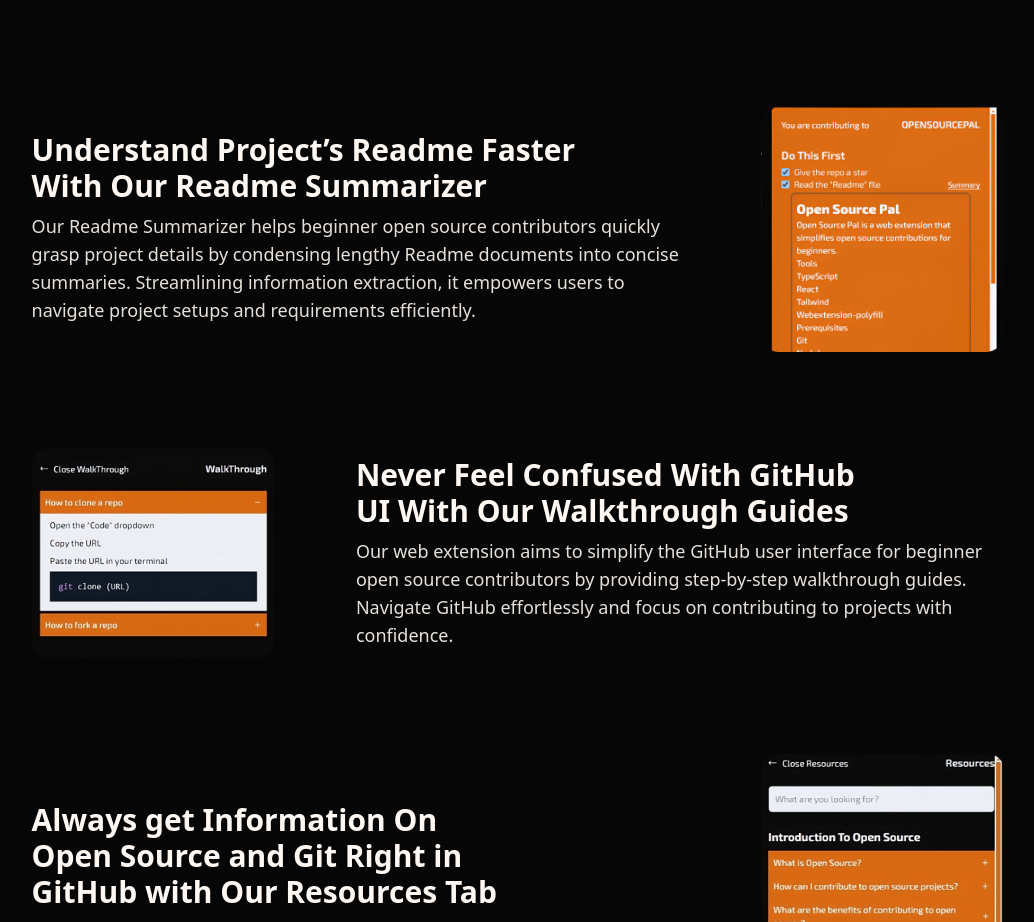
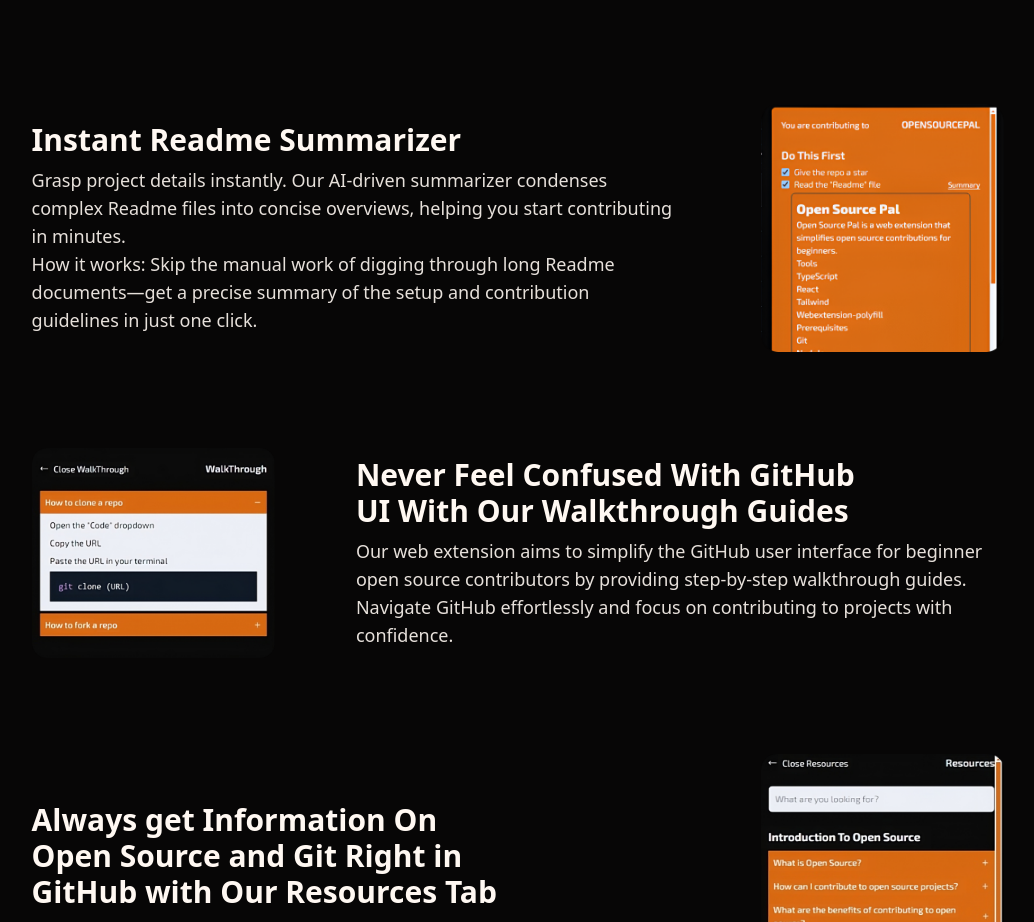
Before and after one commit to genial-mani/landing-page-opensource, a website built with Vite: page index.html in a window 1280 px wide. Shown: the part 1480-2402 px from the top of the page, without its empty margins (122-1156 px from the left). Built offline with nearby package versions, Linux system fonts and the light colour scheme.

Commit message:
Issue #3 fixed: Changed the readme summarizer content as required.

```diff
--- a/index.html
+++ b/index.html
@@ -63,8 +63,8 @@
       <article class="md:w-4/5 w-full max-w-[1200px] md:mt-40 sm:mt-32 mt-24 sm:gap-24 gap-5 flex flex-col">
         <section class="flex items-center justify-between flex-wrap w-full">
           <div class="sm:w-2/3 w-full flex flex-col gap-2">
-            <h3 class="font-bold md:text-3xl sm:text-2xl text-xl">Understand Project’s Readme Faster <br>With Our Readme Summarizer</h3>
-            <h4 class="md:text-lg sm:text-base text-sm opacity-90">Our Readme Summarizer helps beginner open source contributors quickly grasp project details by condensing lengthy Readme documents into concise summaries. Streamlining information extraction, it empowers users to navigate project setups and requirements efficiently.</h4>
+            <h3 class="font-bold md:text-3xl sm:text-2xl text-xl">Instant Readme Summarizer</h3>
+            <h4 class="md:text-lg sm:text-base text-sm opacity-90">Grasp project details instantly. Our AI-driven summarizer condenses complex Readme files into concise overviews, helping you start contributing in minutes.<br> How it works: Skip the manual work of digging through long Readme documents—get a precise summary of the setup and contribution guidelines in just one click.</h4>
           </div>
           <img src="./readme.png" alt="Demo of Readme Summarizer in Open Source Pal to help beginner Contributors" class="w-1/4 rounded-xl hidden sm:block" title="Demo of Readme Summarizer in Open Source Pal to help beginner Contributors">
         </section>
```
